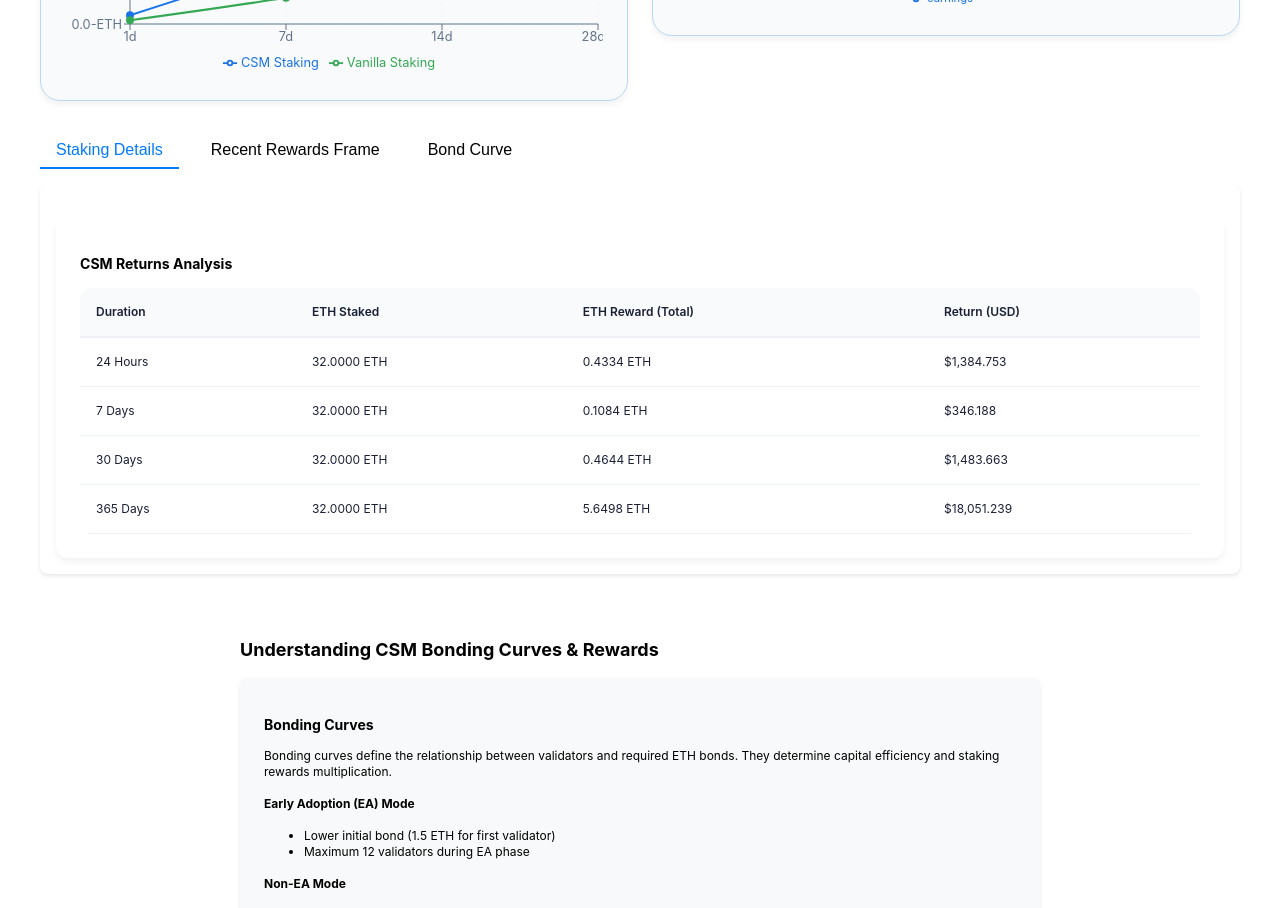
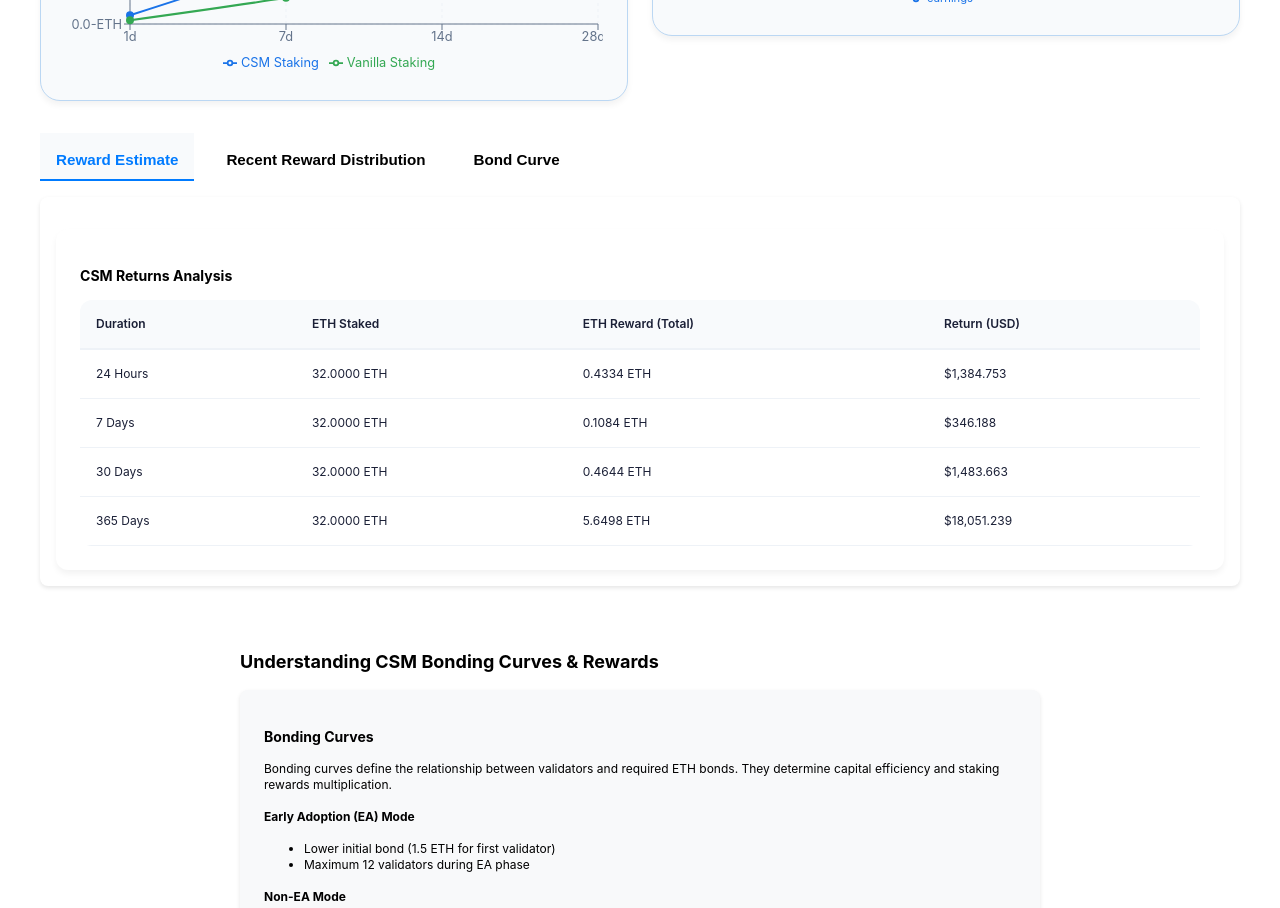
Before and after one commit to kayvee-x/lido-csm, a React (Create React App) app: page / in a window 1280 px wide. Shown: the part 1140-2048 px from the top of the page. Built offline with nearby package versions, Linux system fonts and the light colour scheme; no server answers.

Commit message:
minor styling

```diff
--- a/src/App.js
+++ b/src/App.js
@@ -235,19 +235,19 @@ function App() {
                 className={`tab-button ${activeTab === 'staking' ? 'active' : ''}`}
                 onClick={() => setActiveTab('staking')}
               >
-                Staking Details
+                <h3>Reward Estimate</h3>
               </button>
               <button
                 className={`tab-button ${activeTab === 'performance' ? 'active' : ''}`}
                 onClick={() => setActiveTab('performance')}
               >
-                Recent Rewards Frame
+                <h3>Recent Reward Distribution</h3>
               </button>
               <button
                 className={`tab-button ${activeTab === 'bondCurve' ? 'active' : ''}`}
                 onClick={() => setActiveTab('bondCurve')}
               >
-                Bond Curve
+                <h3>Bond Curve</h3>
               </button>
             </div>
 
--- a/src/app.css
+++ b/src/app.css
@@ -315,11 +315,14 @@ select:focus {
 .table-tabs {
   display: flex;
   gap: 1rem;
-    margin-bottom: 1rem;
+  margin-bottom: 1rem;
 }
-
+.table-tabs h3 {
+  font-size: 0.95rem;
+  margin-bottom: 0.5rem;
+}
 .tab-button {
-  padding: 0.5rem 1rem;
+  padding: 0.2rem 1rem;
   border: none;
   background: none;
   cursor: pointer;
@@ -331,6 +334,7 @@ select:focus {
 .tab-button.active {
   border-bottom: 2px solid #007bff;
     color: #007bff;
+    background: #f8fafc;
 }
 
 .tab-button:hover {
```
